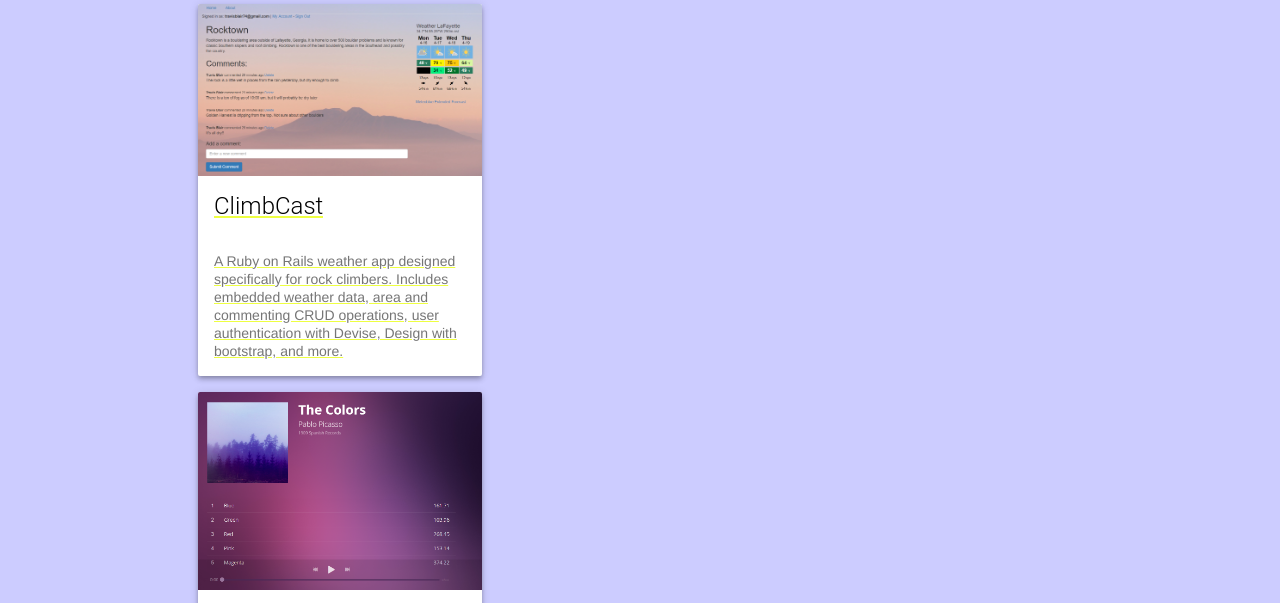
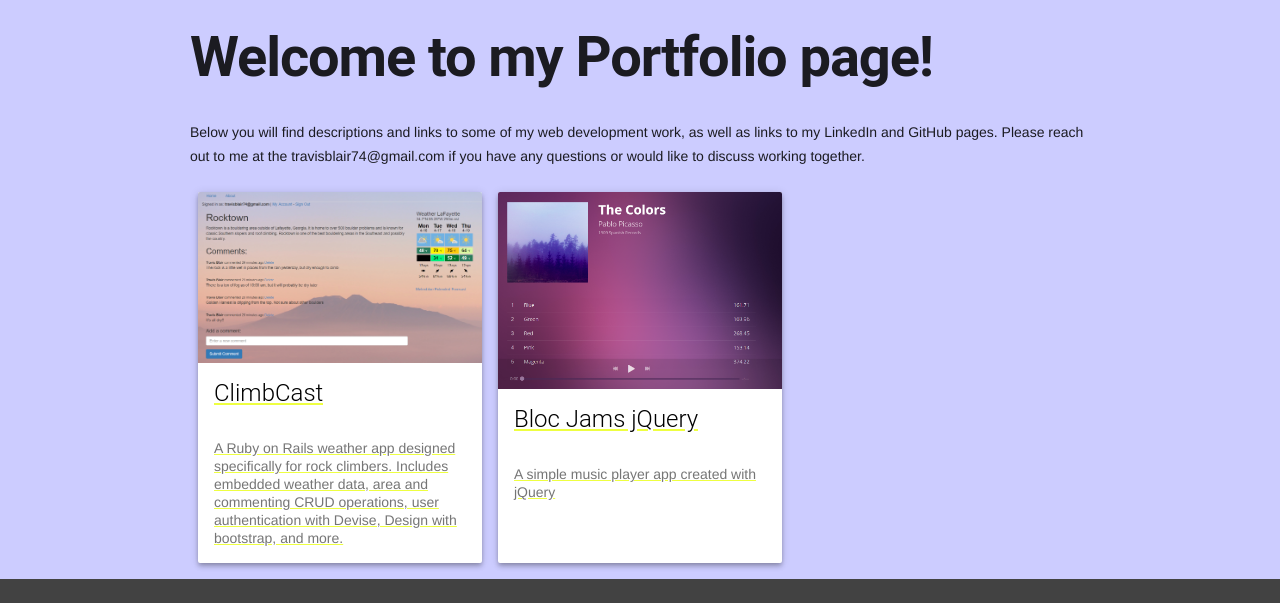
Before and after one commit to TravisBlair74/github.io, a plain HTML site: page index.html in a window 1280 px wide. Shown: the part 812-1415 px from the top of the page. Drawn offline with nearby package versions, Linux system fonts and the light colour scheme.

Commit message:
Added info and horizontal layout

```diff
--- a/index.html
+++ b/index.html
@@ -13,10 +13,15 @@
       <h1>Travis Blair</h1>
       <p class="slogan">Web Developer</p>
     </header>
+
     <main class="mdl-layout__content mdl-grid">
+      <h1>Welcome to my Portfolio page!</h1>
+      <p>Below you will find descriptions and links to some of my web development work, as well
+      as links to my LinkedIn and GitHub pages.  Please reach out to me at the travisblair74@gmail.com
+      if you have any questions or would like to discuss working together.</p>
 
+      <div class="project mdl-cell mdl-card mdl-shadow--4dp">
        <a href="https://climbcast.herokuapp.com/">
-        <div class="project mdl-cell mdl-card mdl-shadow--4dp">
          <div>
            <img src="images/climbcast.PNG" alt="climbcast screenshot"/>
          </div>
@@ -26,11 +31,11 @@
          <div class="mdl-card__supporting-text">A Ruby on Rails weather app designed specifically for rock climbers.
            Includes embedded weather data, area and commenting CRUD operations, user authentication with Devise,
            Design with bootstrap, and more.</div>
+       </a>
       </div>
-      </a>
 
+      <div class="project mdl-cell mdl-card mdl-shadow--4dp">
        <a href="https://travisblair74bloc-jams.netlify.com/">
-         <div class="project mdl-cell mdl-card mdl-shadow--4dp">
          <div>
            <img src="images/blocjamsjquery.PNG" alt="bloc jams screenshot"/>
          </div>
@@ -38,8 +43,8 @@
            <h2 class="mdl-card__title-text">Bloc Jams jQuery</h2>
          </div>
          <div class="mdl-card__supporting-text">A simple music player app created with jQuery</div>
+       </a>
       </div>
-       </a>
 
     </main>
     <footer class="mdl-mini-footer">
```
Lines whose indentation alone changed are shown as unchanged.
